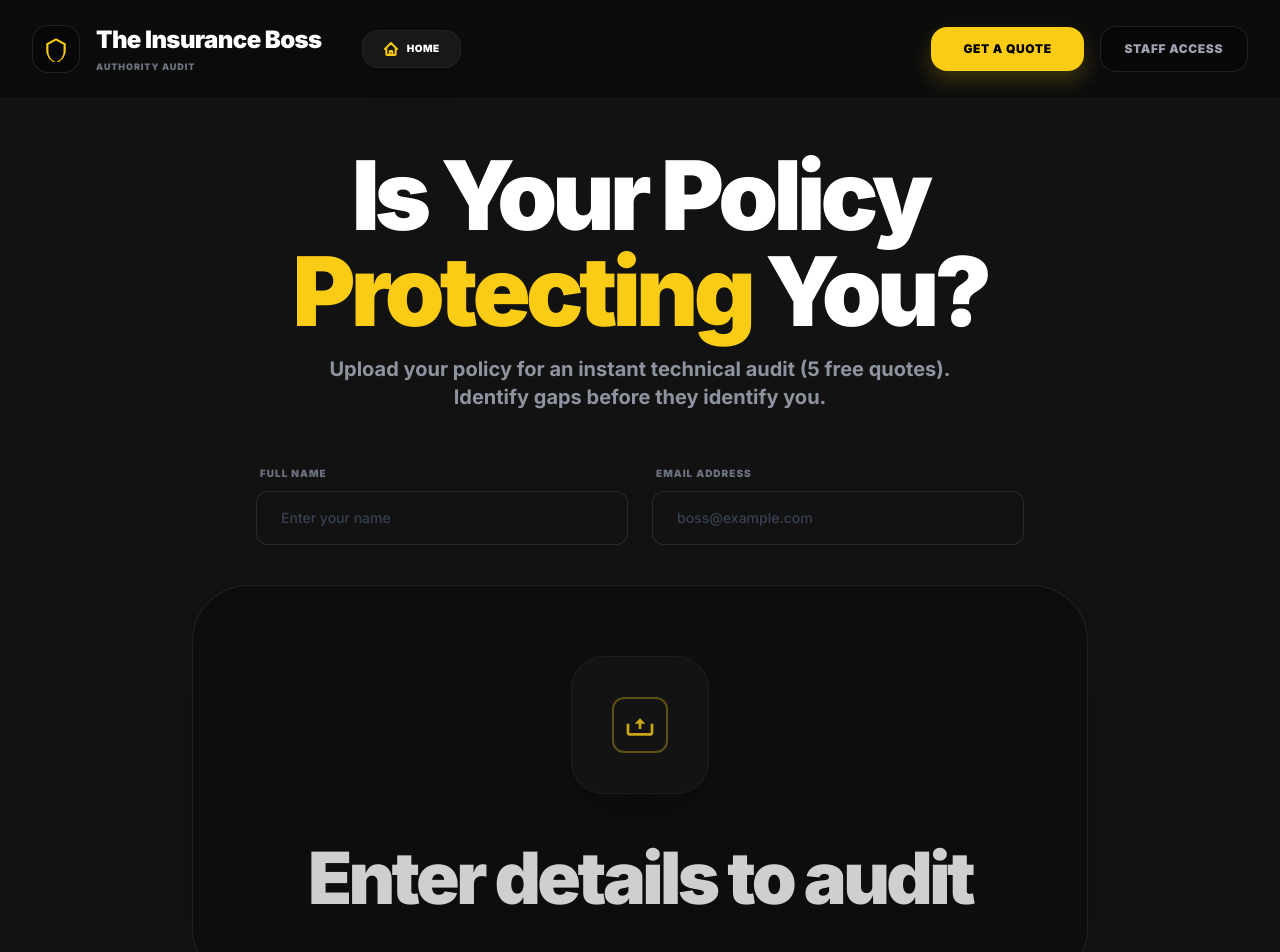
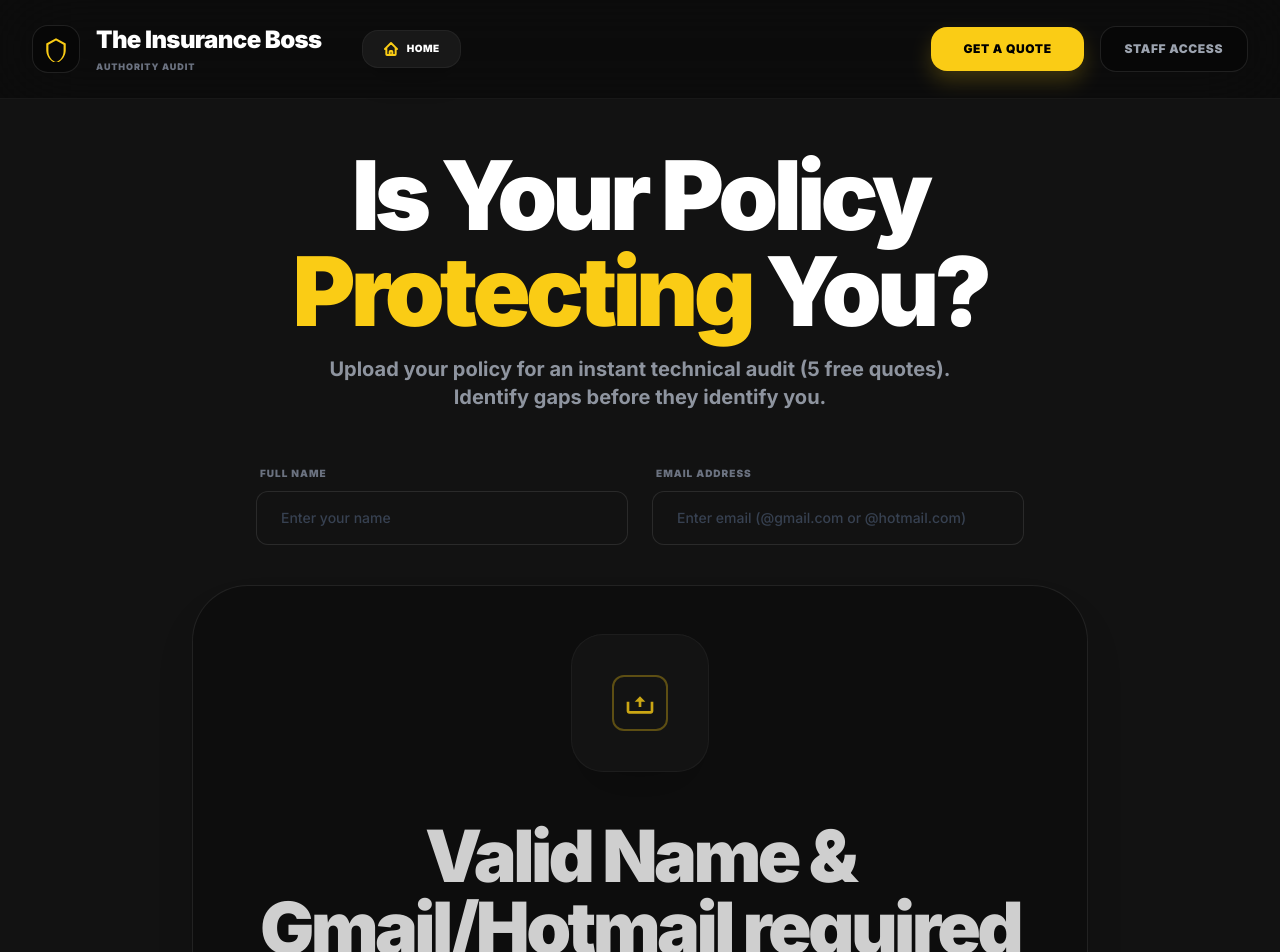
Before and after one commit to theinsuranceboss/policy-review-tool-3.0, a React (Vite) app: page /admin in a window 1280 px wide. Shown: the top 952 px of the page. Built offline with nearby package versions, Linux system fonts and the light colour scheme.

Commit message:
feat: Refine email validation and error messaging
Update email validation to strictly enforce `@gmail.com` or `@hotmail.com` domains for the upload form.

Also, simplify the error alert message for technical audit failures by removing a redundant prefix.

```diff
--- a/components/RegistrationForm.tsx
+++ b/components/RegistrationForm.tsx
@@ -61,7 +61,7 @@ const RegistrationForm: React.FC<RegistrationFormProps> = ({ onRegister }) => {
               required
               value={email}
               onChange={(e) => setEmail(e.target.value)}
-              placeholder="boss@company.com"
+              placeholder="Enter email"
               className="w-full bg-white/5 border border-white/10 rounded-2xl px-8 py-6 text-lg font-bold focus:outline-none focus:border-yellow-400/50 transition-all text-white placeholder:text-gray-700 shadow-inner"
             />
           </div>
--- a/components/UploadSection.tsx
+++ b/components/UploadSection.tsx
@@ -143,7 +143,8 @@ const UploadSection: React.FC<UploadSectionProps> = ({ onAnalysisComplete, exist
       setIsUploading(false);
       setProgress(0);
       if (progressIntervalRef.current) clearInterval(progressIntervalRef.current);
-      alert(`Audit Failure: ${err.message || "Unknown error occurred on Boss Central Engine."}`);
+      // Removed redundant "Audit Failure:" prefix from alert
+      alert(err.message || "Unknown error occurred on Boss Central Engine.");
     } finally {
       if (fileInputRef.current) fileInputRef.current.value = '';
     }
@@ -188,7 +189,13 @@ const UploadSection: React.FC<UploadSectionProps> = ({ onAnalysisComplete, exist
     }, 2000);
   };
 
-  const isFormValid = userName.trim() !== '' && userEmail.trim().includes('@');
+  // Strictly allow only gmail.com and hotmail.com as requested
+  const isValidEmail = (email: string) => {
+    const emailRegex = /^[a-zA-Z0-9._%+-]+@(gmail|hotmail)\.com$/i;
+    return emailRegex.test(email.trim());
+  };
+
+  const isFormValid = userName.trim().length > 1 && isValidEmail(userEmail);
   const isLimitReached = !isPremium && uploadCount >= FREE_LIMIT;
 
   return (
@@ -291,9 +298,12 @@ const UploadSection: React.FC<UploadSectionProps> = ({ onAnalysisComplete, exist
                 type="email"
                 value={userEmail}
                 onChange={(e) => setUserEmail(e.target.value)}
-                placeholder="boss@example.com"
+                placeholder="Enter email (@gmail.com or @hotmail.com)"
                 className="w-full bg-[#121212] border border-white/10 rounded-xl px-6 py-4 text-sm font-medium focus:outline-none focus:border-yellow-400/30 transition-all text-white placeholder:text-gray-700"
               />
+              {!isValidEmail(userEmail) && userEmail.length > 0 && (
+                <p className="text-red-500/80 text-[9px] font-bold uppercase tracking-widest ml-1 mt-1">Strictly @gmail.com or @hotmail.com required</p>
+              )}
             </div>
           </div>
 
@@ -348,7 +358,7 @@ const UploadSection: React.FC<UploadSectionProps> = ({ onAnalysisComplete, exist
                 </div>
                 <div className="text-center">
                   <h3 className="text-5xl md:text-7xl font-black tracking-tighter leading-none text-white">
-                    {isLimitReached ? 'Limit reached' : isFormValid ? 'Click to upload policy' : 'Enter details to audit'}
+                    {isLimitReached ? 'Limit reached' : isFormValid ? 'Click to upload policy' : 'Valid Name & Gmail/Hotmail required'}
                   </h3>
                 </div>
               </div>
@@ -418,7 +428,7 @@ const UploadSection: React.FC<UploadSectionProps> = ({ onAnalysisComplete, exist
                         value={reqEmail}
                         onChange={(e) => setReqEmail(e.target.value)}
                         className="w-full bg-black border border-white/10 rounded-xl px-4 py-3 text-sm focus:border-yellow-400 outline-none text-white"
-                        placeholder="john@example.com"
+                        placeholder="Enter email"
                       />
                     </div>
                     <div className="pt-2 flex flex-col gap-3">
```
